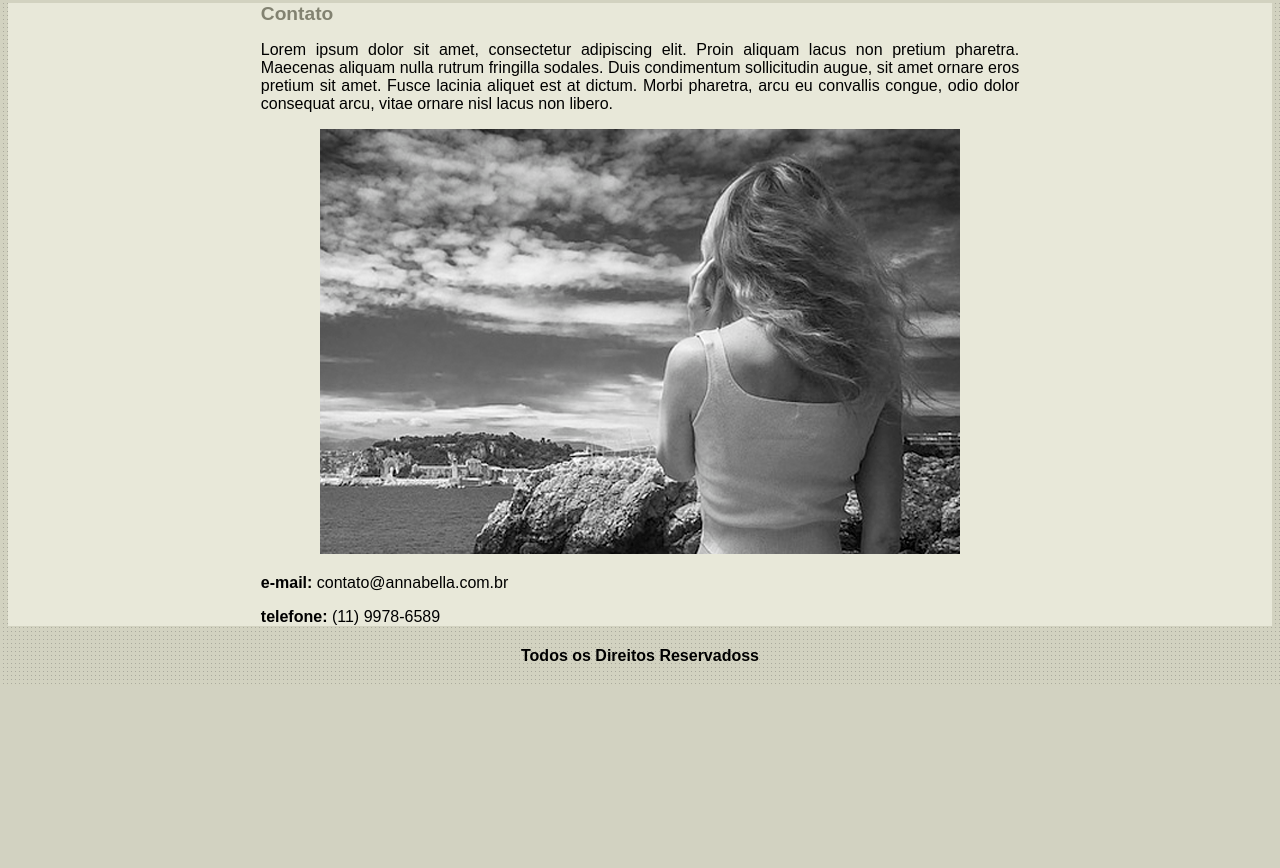
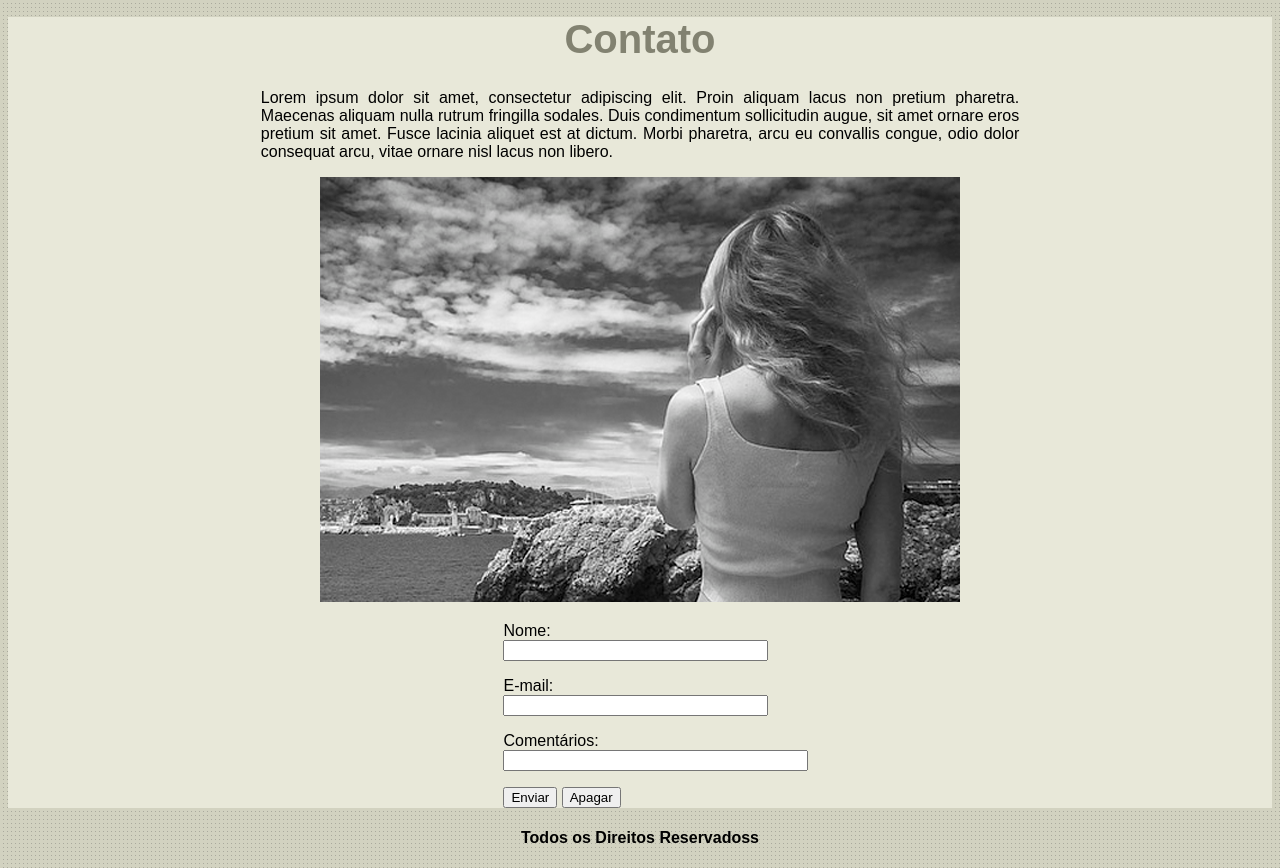
Before and after one commit to fransqueiroz/projetosfrontend, a plain HTML site: page AnnaBella/contato.html in a window 1280 px wide. Shown: the part 496-1364 px from the top of the page. Before the commit the page ends 1182 px from the top, so only its background shows below. Drawn offline with Linux system fonts and the light colour scheme; files whose address does not match are found by name.

Commit message:
atualizando html e css

```diff
--- a/AnnaBella/contato.html
+++ b/AnnaBella/contato.html
@@ -40,9 +40,28 @@
                     <img src="imagens/foto1.png" alt="">
                 </div>
                 <!-- contato -->
-				<div>
-                    <p><strong>e-mail:</strong> contato@annabella.com.br </p>
-                    <p><strong>telefone:</strong> (11) 9978-6589</p>
+				<div id="contato">
+                    <form id="contato" action="">
+
+                        <p>
+                            Nome:<br />
+                            <input type="text" size="30" name="nome">
+                            </p>
+
+                            <p>
+                            E-mail:<br />
+                            <input type="text" size="30" name="replyto">
+                            </p>
+
+                            <p>
+                            Comentários:<br />
+                            <input type="text" size="35" name="Comentarios">
+                            </p>
+
+                            <p>
+                            <input type="submit" name="BTEnvia" value="Enviar">
+                            <input type="reset" name="BTApaga" value="Apagar"> </p>
+                            </form>
                 </div>
 
             </div>
--- a/AnnaBella/style.css
+++ b/AnnaBella/style.css
@@ -66,8 +66,15 @@ a {
 h1 {
 	color: #828271;
 	font-size: 1.2em;
+	text-align: center;
+	font-size: 40px;
 }
 
 p{
 	text-align: justify;
 }
+
+#contato {
+	text-align: center;
+	padding: 0px 20%;
+}
```
